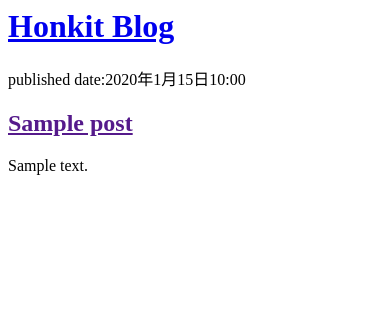
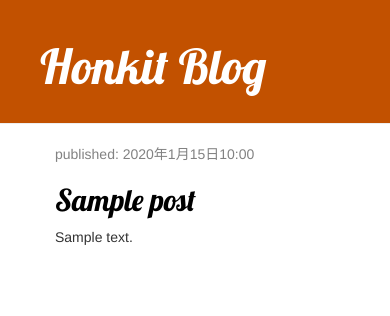
Before and after one commit to takumi-tokunaga/my-first-blog, a Django app: template blog/templates/blog/post_list.html in a window 390 px wide. Shown: the top 316 px of the page. Run offline with Django 5.2, Linux system fonts and the light colour scheme; the template is opened without the code that fills it: most values are stand-ins (such as "Sample title", 1, 10 or a date in 2020); some libraries are stand-ins or nearby versions.

Commit message:
Added view and template for detailed blog post as well as CSS

```diff
--- /dev/null
+++ b/blog/static/css/blog.css
@@ -0,0 +1,46 @@
+.page-header {
+    background-color: #C25100;
+    margin-top: 0;
+    padding: 20px 20px 20px 40px;
+}
+
+.page-header h1, .page-header h1 a, .page-header h1 a:visited, .page-header h1 a:active {
+    color: #ffffff;
+    font-size: 36pt;
+    text-decoration: none;
+}
+
+.content {
+    margin-left: 40px;
+}
+
+h1, h2, h3, h4 {
+    font-family: 'Lobster', cursive;
+}
+
+.date {
+    color: #828282;
+}
+
+.save {
+    float: right;
+}
+
+.post-form textarea, .post-form input {
+    width: 100%;
+}
+
+.top-menu, .top-menu:hover, .top-menu:visited {
+    color: #ffffff;
+    float: right;
+    font-size: 26pt;
+    margin-right: 20px;
+}
+
+.post {
+    margin-bottom: 70px;
+}
+
+.post h2 a, .post h2 a:visited {
+    color: #000000;
+}
--- /dev/null
+++ b/blog/templates/blog/base.html
@@ -0,0 +1,24 @@
+{% load static %}
+<html>
+    <head>
+        <title>Honkit blog</title>
+        <link rel="stylesheet" href="//maxcdn.bootstrapcdn.com/bootstrap/3.2.0/css/bootstrap.min.css">
+        <link rel="stylesheet" href="//maxcdn.bootstrapcdn.com/bootstrap/3.2.0/css/bootstrap-theme.min.css">
+        <link href='//fonts.googleapis.com/css?family=Lobster&subset=latin,latin-ext' rel='stylesheet' type='text/css'>
+        <link rel="stylesheet" href="{% static 'css/blog.css' %}">
+    </head>
+
+    <body>
+        <div class="page-header">
+            <h1><a href="/">Honkit Blog</a></h1>
+        </div>
+        <div class="content container">
+            <div class="row">
+                <div class="col-md-8">
+                {% block content %}
+                {% endblock %}
+                </div>
+            </div>
+        </div>
+    </body>
+</html>
--- a/blog/templates/blog/post_list.html
+++ b/blog/templates/blog/post_list.html
@@ -1,18 +1,13 @@
-<html>
-    <head>
-        <title>Test blog</title>
-    </head>
-    <body>
-        <div>
-            <h1><a href="/">Honkit Blog</a></h1>
+{% extends 'blog/base.html' %}
+
+{% block content %}
+    {% for post in posts %}
+        <div class="post">
+            <div class="date">
+                <p>published: {{ post.published_date }}</p>
+            </div>
+            <h2><a href="{% url 'post_detail' pk=post.pk %}">{{ post.title }}</a></h2>
+            <p>{{ post.text|linebreaksbr }}</p>
         </div>
-
-        {% for post in posts %}
-            <div>
-                <p>published date:{{post.published_date}}</P>
-                <h2><a href ="">{{post.title}}</a></h2>
-                    <p>{{post.text|linebreaksbr}}</p>
-            </div>
-        {% endfor %}
-    <body>
-</html>
+    {% endfor %}
+{% endblock content %}
--- a/blog/urls.py
+++ b/blog/urls.py
@@ -3,5 +3,6 @@
 from . import views
 
 urlpatterns = [
-    path("", views.post_list, name="post_list")
+    path("", views.post_list, name="post_list"),
+    path("post/<int:pk>/",views.post_detail, name="post_detail")
 ]
--- a/blog/views.py
+++ b/blog/views.py
@@ -1,4 +1,4 @@
-from django.shortcuts import render
+from django.shortcuts import render, get_object_or_404
 from django.utils import timezone
 from . models import Post
 
@@ -7,3 +7,7 @@
 def post_list(request):
     posts = Post.objects.filter(published_date__lte=timezone.now()).order_by("published_date")
     return render(request, "blog/post_list.html",{"posts":posts})
+
+def post_detail(request, pk):
+    post = get_object_or_404(Post, pk = pk)
+    return render(request, "blog/post_detail.html",{"post":post})
--- a/mysite2/settings.py
+++ b/mysite2/settings.py
@@ -116,7 +116,7 @@
 # Static files (CSS, JavaScript, Images)
 # https://docs.djangoproject.com/en/5.0/howto/static-files/
 
-STATIC_URL = 'static/'
+STATIC_URL = '/static/'
 STATIC_ROOT = BASE_DIR / 'static'
 
 # Default primary key field type
```
Also changed, not shown: blog/templates/blog/post_detail.html (added, +13 -0 lines).
